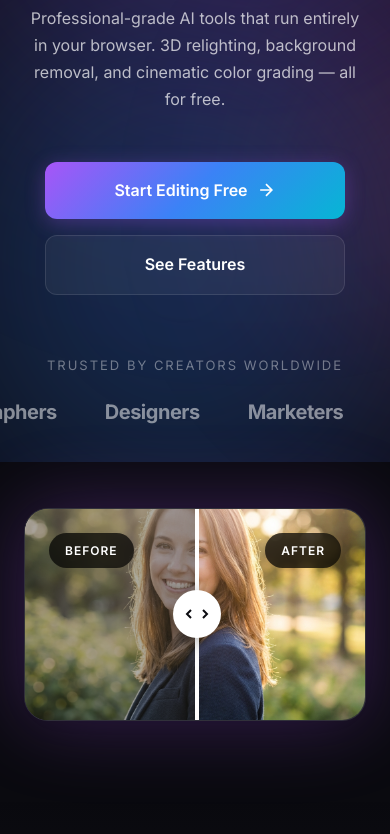
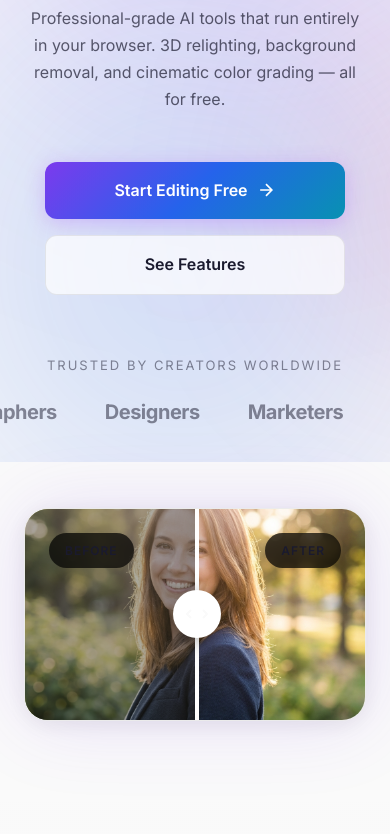
Before and after one commit to kunal0230/Orlume, a website built with Vite: page index.html in a window 390 px wide. Shown: the part 382-1216 px from the top of the page. Built offline with nearby package versions, Linux system fonts and the light colour scheme; some packages are replaced by stand-ins of ours.

Commit message:
style: Update to professional light color theme
- Changed bg-primary from dark (#0a0a0f) to light (#fafafa)
- Updated text colors for light background contrast
- Refined accent colors for better visibility on light theme
- Updated navigation scrolled state for light backgrounds
- Modified dropdown and mobile menu backgrounds
- Reduced mesh gradient opacity for subtle effect on light theme

```diff
--- a/src/styles/landing.css
+++ b/src/styles/landing.css
@@ -7,27 +7,27 @@
    CSS Custom Properties (Design Tokens)
    ======================================== */
 :root {
-    /* Colors */
-    --bg-primary: #0a0a0f;
-    --bg-secondary: #111118;
-    --bg-tertiary: #1a1a24;
-    --bg-card: rgba(255, 255, 255, 0.03);
-    --bg-glass: rgba(255, 255, 255, 0.05);
+    /* Colors - Professional Light Theme */
+    --bg-primary: #fafafa;
+    --bg-secondary: #f5f5f7;
+    --bg-tertiary: #ffffff;
+    --bg-card: rgba(255, 255, 255, 0.8);
+    --bg-glass: rgba(255, 255, 255, 0.7);
 
-    --text-primary: #ffffff;
-    --text-secondary: rgba(255, 255, 255, 0.7);
-    --text-muted: rgba(255, 255, 255, 0.4);
+    --text-primary: #1a1a2e;
+    --text-secondary: rgba(26, 26, 46, 0.7);
+    --text-muted: rgba(26, 26, 46, 0.5);
 
-    --accent-purple: #a855f7;
-    --accent-blue: #3b82f6;
-    --accent-pink: #ec4899;
-    --accent-cyan: #06b6d4;
+    --accent-purple: #7c3aed;
+    --accent-blue: #2563eb;
+    --accent-pink: #db2777;
+    --accent-cyan: #0891b2;
 
-    --gradient-primary: linear-gradient(135deg, #a855f7 0%, #3b82f6 50%, #06b6d4 100%);
-    --gradient-glow: radial-gradient(circle at center, rgba(168, 85, 247, 0.15), transparent 70%);
+    --gradient-primary: linear-gradient(135deg, #7c3aed 0%, #2563eb 50%, #0891b2 100%);
+    --gradient-glow: radial-gradient(circle at center, rgba(124, 58, 237, 0.08), transparent 70%);
 
-    --border-subtle: rgba(255, 255, 255, 0.06);
-    --border-glass: rgba(255, 255, 255, 0.1);
+    --border-subtle: rgba(0, 0, 0, 0.06);
+    --border-glass: rgba(0, 0, 0, 0.08);
 
     /* Typography */
     --font-sans: 'Inter', -apple-system, BlinkMacSystemFont, sans-serif;
@@ -41,9 +41,9 @@
     --ease-out-expo: cubic-bezier(0.16, 1, 0.3, 1);
     --ease-out-back: cubic-bezier(0.34, 1.56, 0.64, 1);
 
-    /* Shadows */
-    --shadow-glow: 0 0 80px rgba(168, 85, 247, 0.3);
-    --shadow-card: 0 8px 32px rgba(0, 0, 0, 0.3);
+    /* Shadows - Softer for light theme */
+    --shadow-glow: 0 0 80px rgba(124, 58, 237, 0.15);
+    --shadow-card: 0 4px 24px rgba(0, 0, 0, 0.08);
 }
 
 /* ========================================
@@ -123,7 +123,7 @@ img {
     height: 150%;
     border-radius: 50%;
     filter: blur(120px);
-    opacity: 0.4;
+    opacity: 0.25;
     animation: meshFloat 20s ease-in-out infinite;
 }
 
@@ -147,7 +147,7 @@ img {
     height: 600px;
     border-radius: 50%;
     filter: blur(100px);
-    opacity: 0.3;
+    opacity: 0.2;
     background: radial-gradient(circle, var(--accent-pink) 0%, transparent 60%);
     top: 30%;
     left: 50%;
@@ -185,9 +185,10 @@ img {
 }
 
 .nav.scrolled {
-    background: rgba(10, 10, 15, 0.8);
+    background: rgba(255, 255, 255, 0.85);
     backdrop-filter: blur(20px);
     border-bottom: 1px solid var(--border-subtle);
+    box-shadow: 0 1px 3px rgba(0, 0, 0, 0.05);
 }
 
 .nav-inner {
--- a/src/styles/pages.css
+++ b/src/styles/pages.css
@@ -20,8 +20,8 @@
     position: relative;
 }
 
-.nav-item > a,
-.nav-item > button {
+.nav-item>a,
+.nav-item>button {
     display: flex;
     align-items: center;
     gap: 6px;
@@ -36,8 +36,8 @@
     border-radius: 8px;
 }
 
-.nav-item > a:hover,
-.nav-item > button:hover {
+.nav-item>a:hover,
+.nav-item>button:hover {
     color: var(--text-primary);
     background: var(--bg-glass);
 }
@@ -58,7 +58,7 @@
     top: calc(100% + 8px);
     left: 0;
     min-width: 240px;
-    background: rgba(17, 17, 24, 0.95);
+    background: rgba(255, 255, 255, 0.98);
     backdrop-filter: blur(20px);
     border: 1px solid var(--border-glass);
     border-radius: 16px;
@@ -67,7 +67,7 @@
     visibility: hidden;
     transform: translateY(-10px);
     transition: all 0.3s var(--ease-out-expo);
-    box-shadow: 0 20px 60px rgba(0, 0, 0, 0.4);
+    box-shadow: 0 20px 60px rgba(0, 0, 0, 0.12);
     z-index: 1001;
 }
 
@@ -154,7 +154,7 @@
         top: 100%;
         left: 0;
         right: 0;
-        background: rgba(17, 17, 24, 0.98);
+        background: rgba(255, 255, 255, 0.98);
         border-top: 1px solid var(--border-glass);
         padding: 16px;
     }
```
